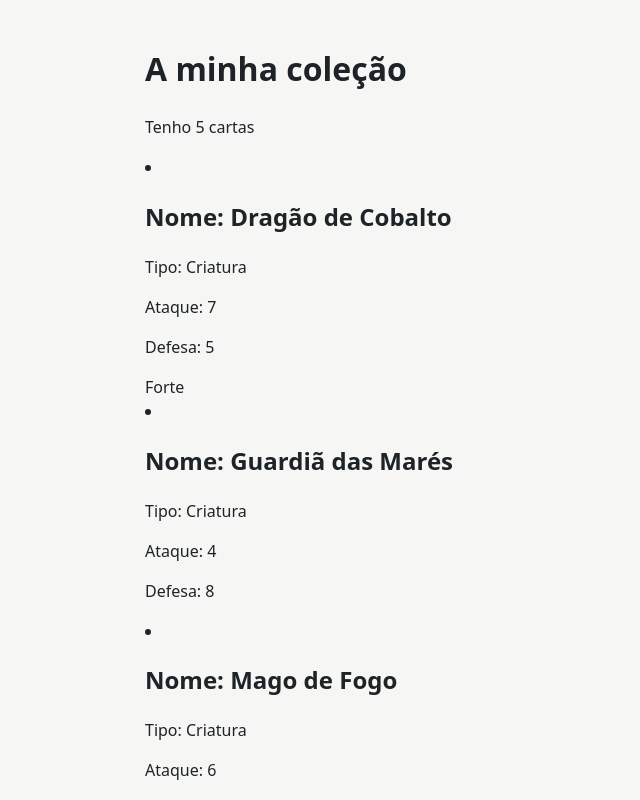
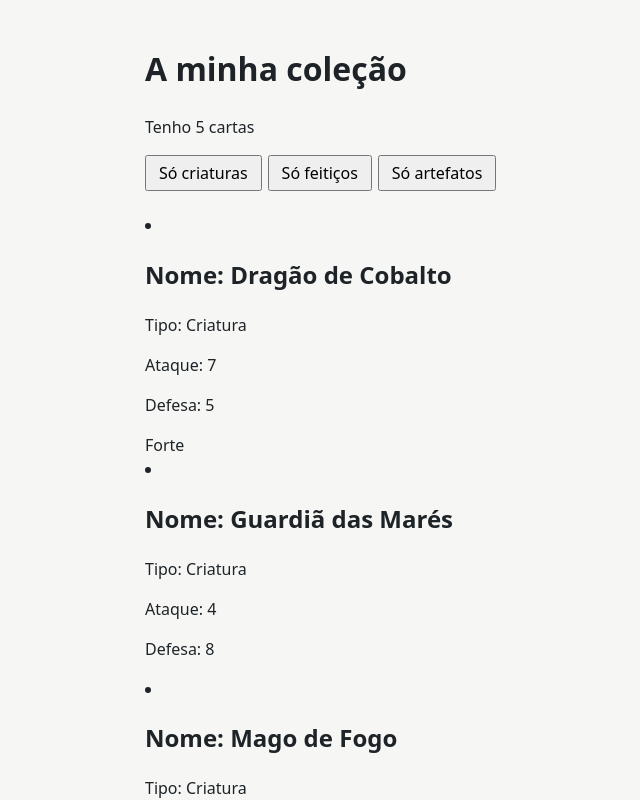
Before and after one commit to tomas881/ficha3-TomasJardim, a React (Vite) app: page / in a window 1280 px wide. Shown: the top 800 px of the page, without its empty margins (175-815 px from the left). Built offline with nearby package versions, Linux system fonts and the light colour scheme.

Commit message:
feat: criar os botões para filtrar as cartas

```diff
--- a/src/App.jsx
+++ b/src/App.jsx
@@ -21,13 +21,20 @@ const cards = [
 ];
 
 function App() {
+  const [filter, setFilter] = useState("Todas");
+  const visible = cards.filter(
+    (card) => filter === "Todas" || card.type === filter);
   return (
     <main>
       <h1>A minha coleção</h1>
     <p>Tenho {cards.length} cartas</p>
-    <p>{cards.map((card, index) => (
+    <button onClick={() => setFilter("Criatura")}> Só criaturas</button>
+    <button onClick={() => setFilter("Feitiço")}> Só feitiços</button>
+    <button onClick={() => setFilter("Artefato")}> Só artefatos</button>
+    <p>{visible.map((card, index) => (
       <Card key = {index} card={card}/>
     ))}</p>
+
     </main>
   );
 }
```
